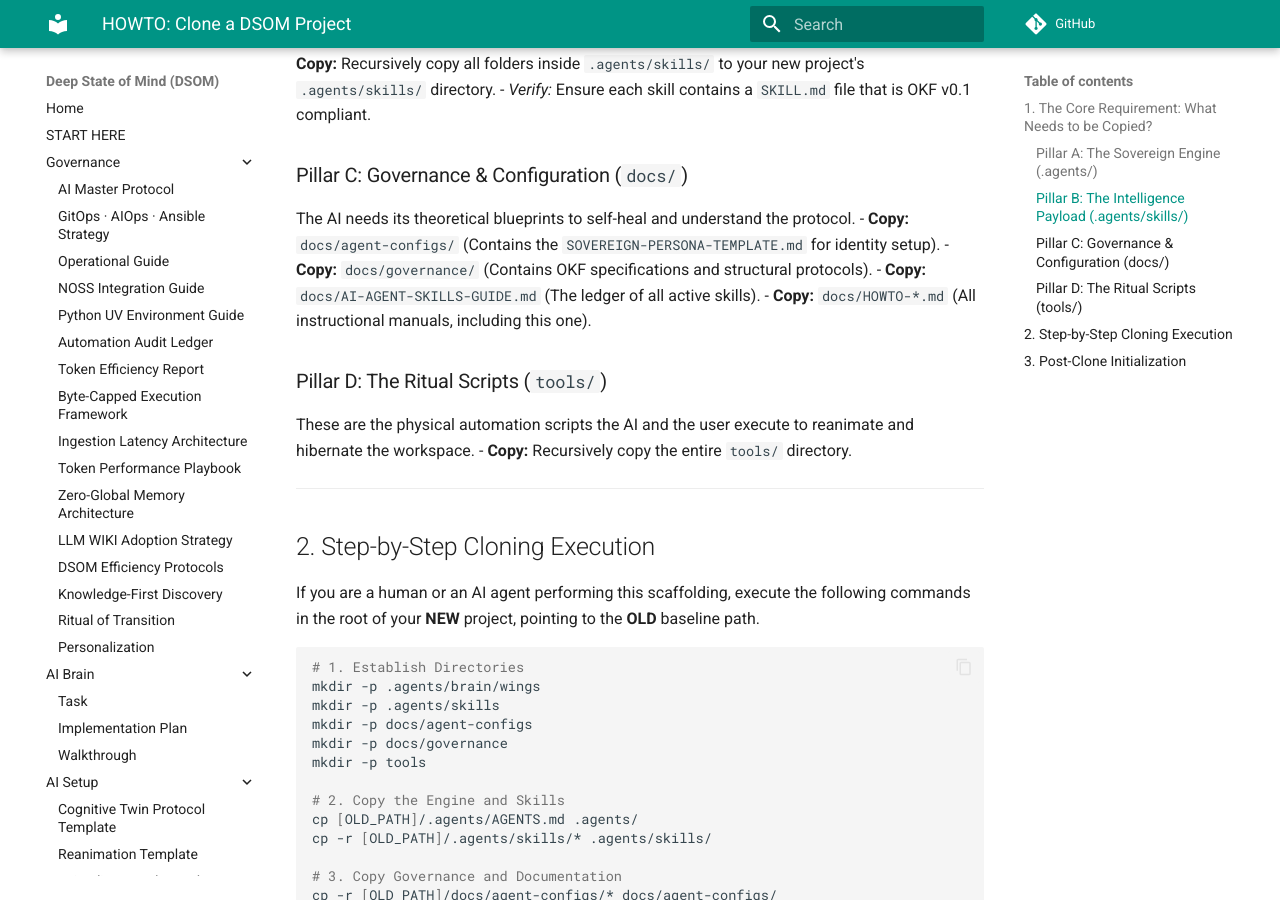
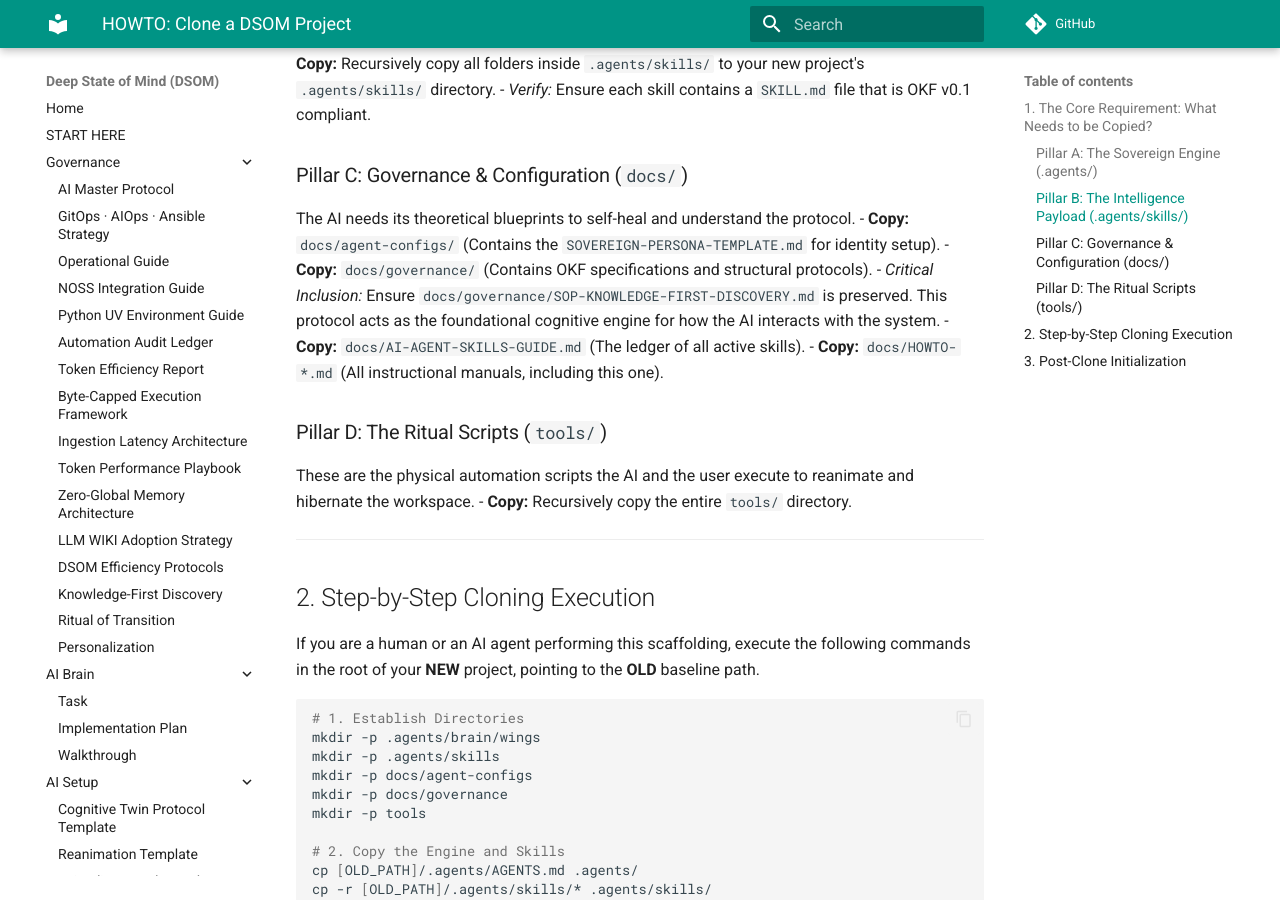
Before and after one commit to linuxmalaysia/deep-state-of-mind-for-my-ai, an MkDocs documentation site: the page built from docs/HOWTO-CLONE-DSOM-PROJECT.md, in a window 1280 px wide and 900 px high, scrolled down 926 px. Built offline with MkDocs 1.6.1 and Material for MkDocs 9.7.7, drawn with Linux system fonts in a browser that asks for light colours; comment, search, counter and statistics services are not loaded.

Commit message:
docs(onboarding): embed Knowledge-First Protocol as 11th Entry Point in START-HERE

```diff
--- a/docs/HOWTO-CLONE-DSOM-PROJECT.md
+++ b/docs/HOWTO-CLONE-DSOM-PROJECT.md
@@ -37,6 +37,7 @@ This is the most critical step. This repository contains custom AI skills (e.g.,
 The AI needs its theoretical blueprints to self-heal and understand the protocol.
 - **Copy:** `docs/agent-configs/` (Contains the `SOVEREIGN-PERSONA-TEMPLATE.md` for identity setup).
 - **Copy:** `docs/governance/` (Contains OKF specifications and structural protocols).
+  - *Critical Inclusion:* Ensure `docs/governance/SOP-KNOWLEDGE-FIRST-DISCOVERY.md` is preserved. This protocol acts as the foundational cognitive engine for how the AI interacts with the system.
 - **Copy:** `docs/AI-AGENT-SKILLS-GUIDE.md` (The ledger of all active skills).
 - **Copy:** `docs/HOWTO-*.md` (All instructional manuals, including this one).
 
```
Also changed, not shown: CHANGELOG.md (+1 -0 lines), HISTORY.md (+1 -1 lines), START-HERE.md (+9 -0 lines).
